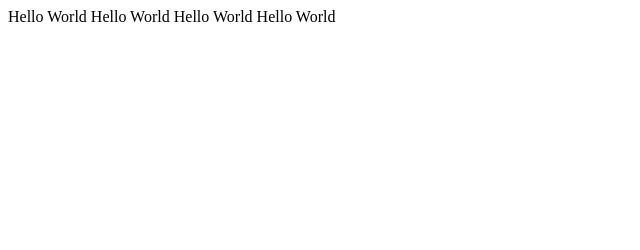
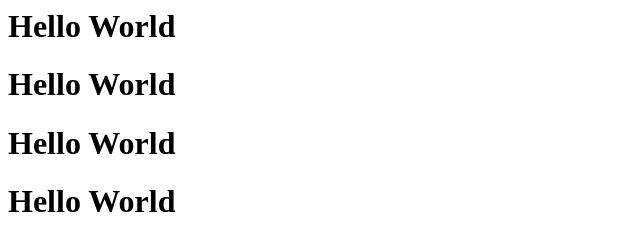
Before and after one commit to LukaPrle/folder1, a plain HTML site: page index.html in a window 1280 px wide. Shown: the whole page, without its empty margins (0-640 px from the left). Drawn offline with Linux system fonts and the light colour scheme.

Commit message:
Update index.html

```diff
--- a/index.html
+++ b/index.html
@@ -1,4 +1,4 @@
-<h>Hello World</h1>
-<h>Hello World</h1>
-<h>Hello World</h1>
-<h>Hello World</h1>
+<h1>Hello World</h1>
+<h1>Hello World</h1>
+<h1>Hello World</h1>
+<h1>Hello World</h1>
```
